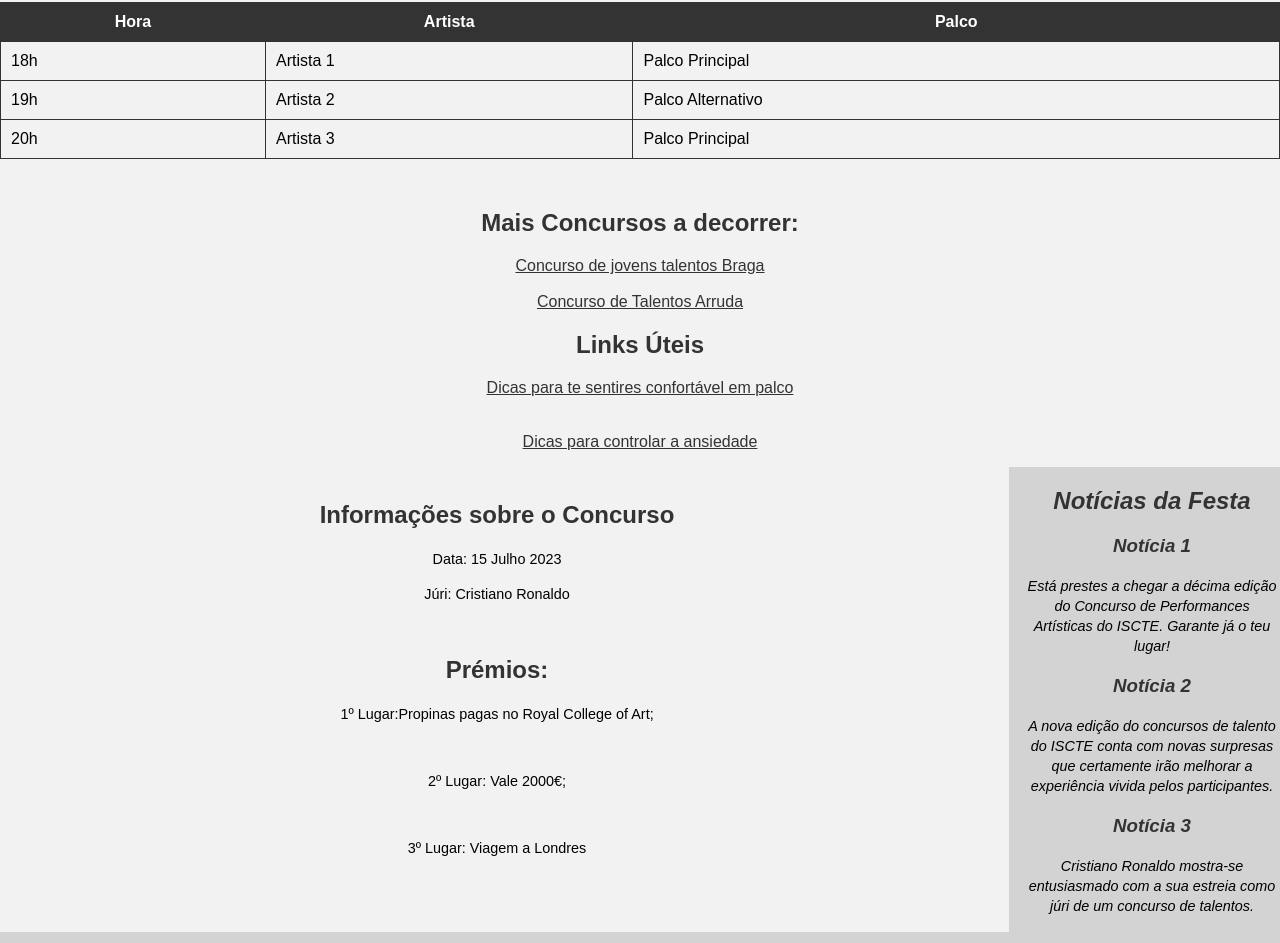
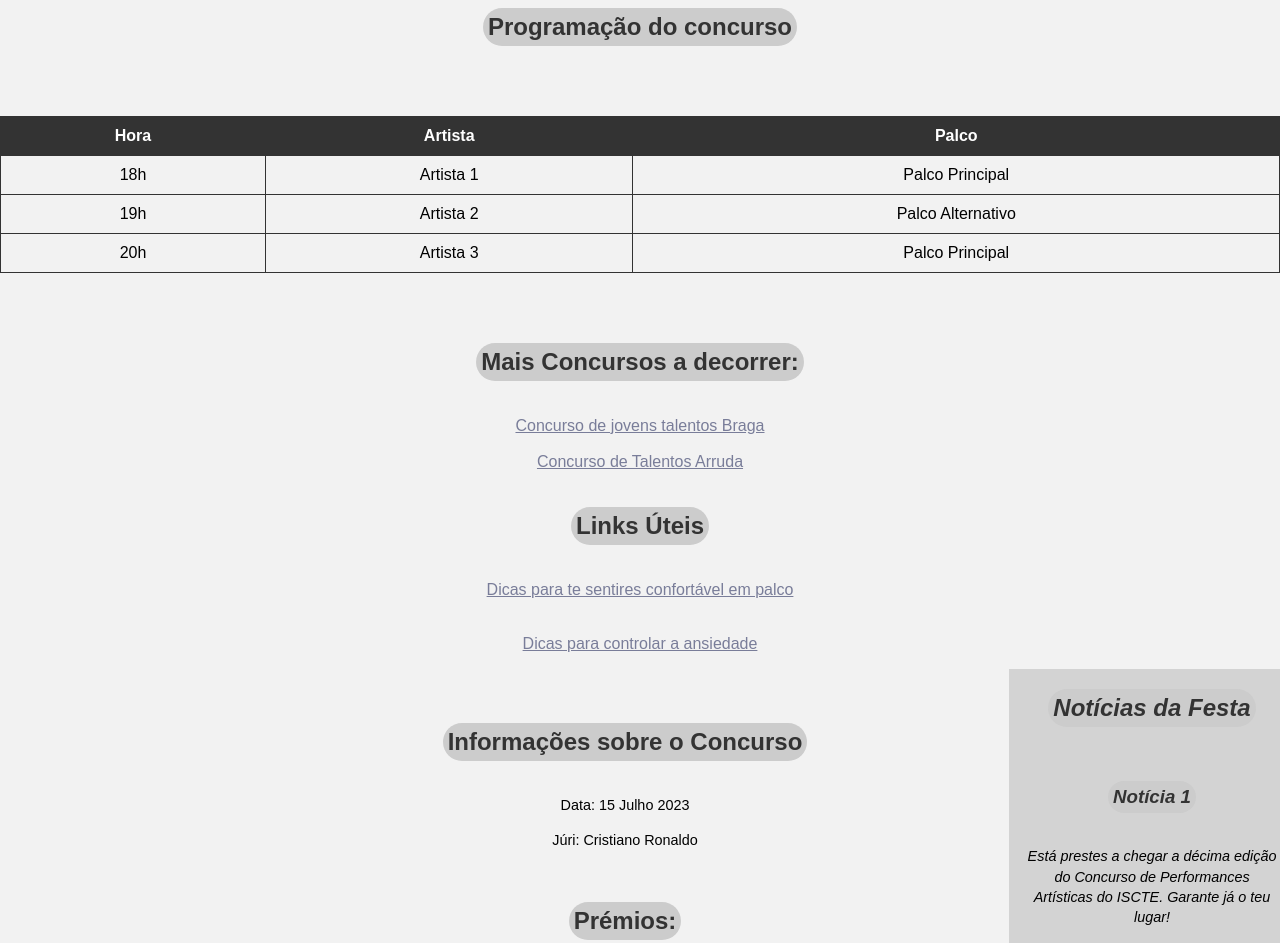
Before and after one commit to quintasmatheus/ex2_DIAM, a plain HTML site: page index.html in a window 1280 px wide. Shown: the part 786-1729 px from the top of the page. Drawn offline with Linux system fonts and the light colour scheme.

Commit message:
alteração nos styles

```diff
--- a/styles.css
+++ b/styles.css
@@ -3,6 +3,7 @@
             margin-left: 0;
             margin-right: 0;
             padding: 0;
+            text-align: center;
           }
           body {
             font-family: Arial, sans-serif;
@@ -10,6 +11,11 @@
           }
 
           h1, h2, h3{
+            display: inline-block;
+            padding: 5px;
+            justify-content: center;
+            background-color: #CCC;
+            border-radius: 30px;
             text-align: center;
             color: #333;
             font-weight: bold;
@@ -84,7 +90,7 @@
           }
 
           #links a{
-            color: #333;
+            color: #797d99;
           }
 
         #contactos{
@@ -108,6 +114,7 @@
         footer a {
             margin: 0;
             font-size: 1rem;
+            color: #797d99;
         }
 
         form {
@@ -171,7 +178,7 @@
           }
 
           #informacoes{
-
+            margin-left: 20%;
             display: block;
             margin-top: 50px;
             text-align: center;
```
